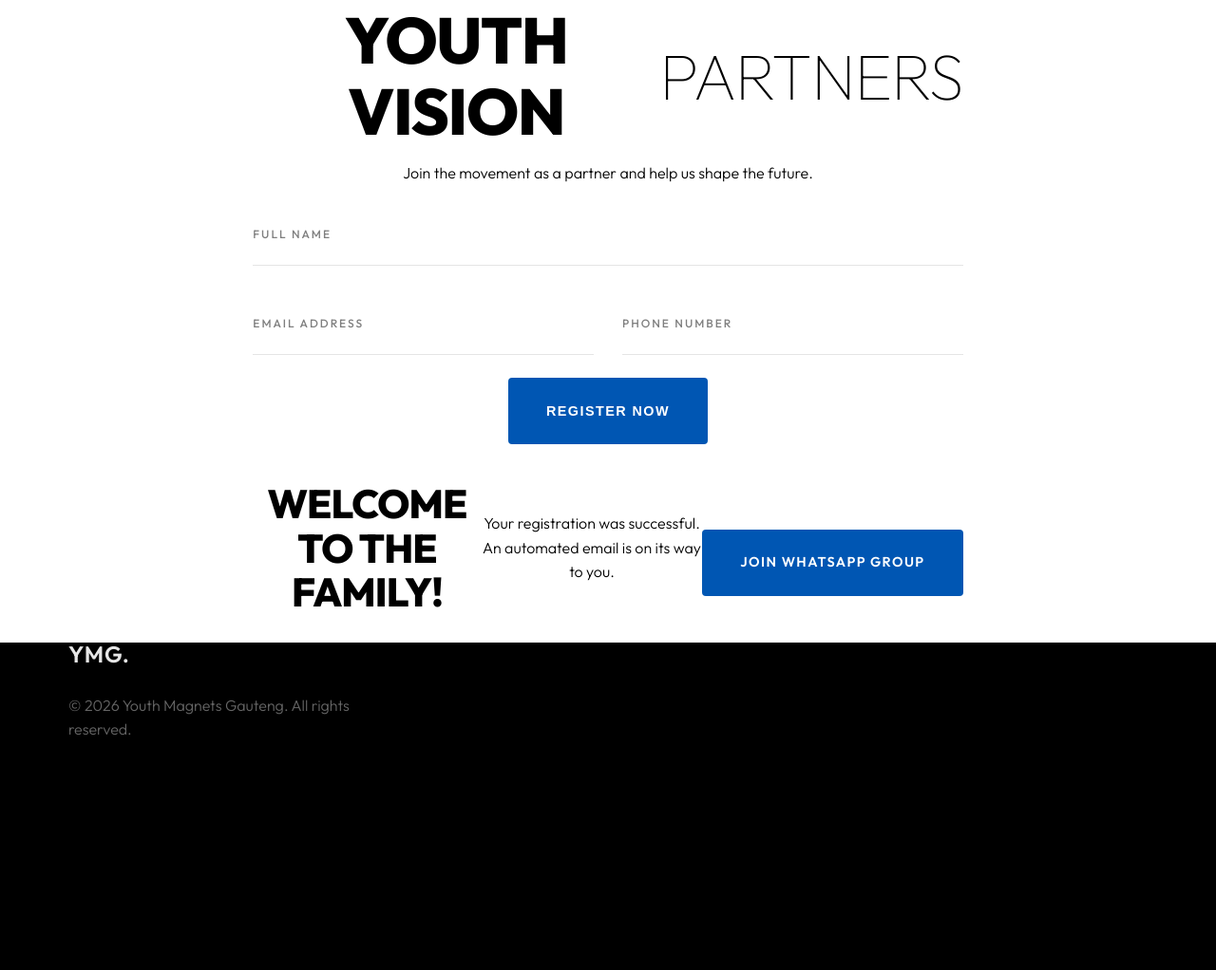
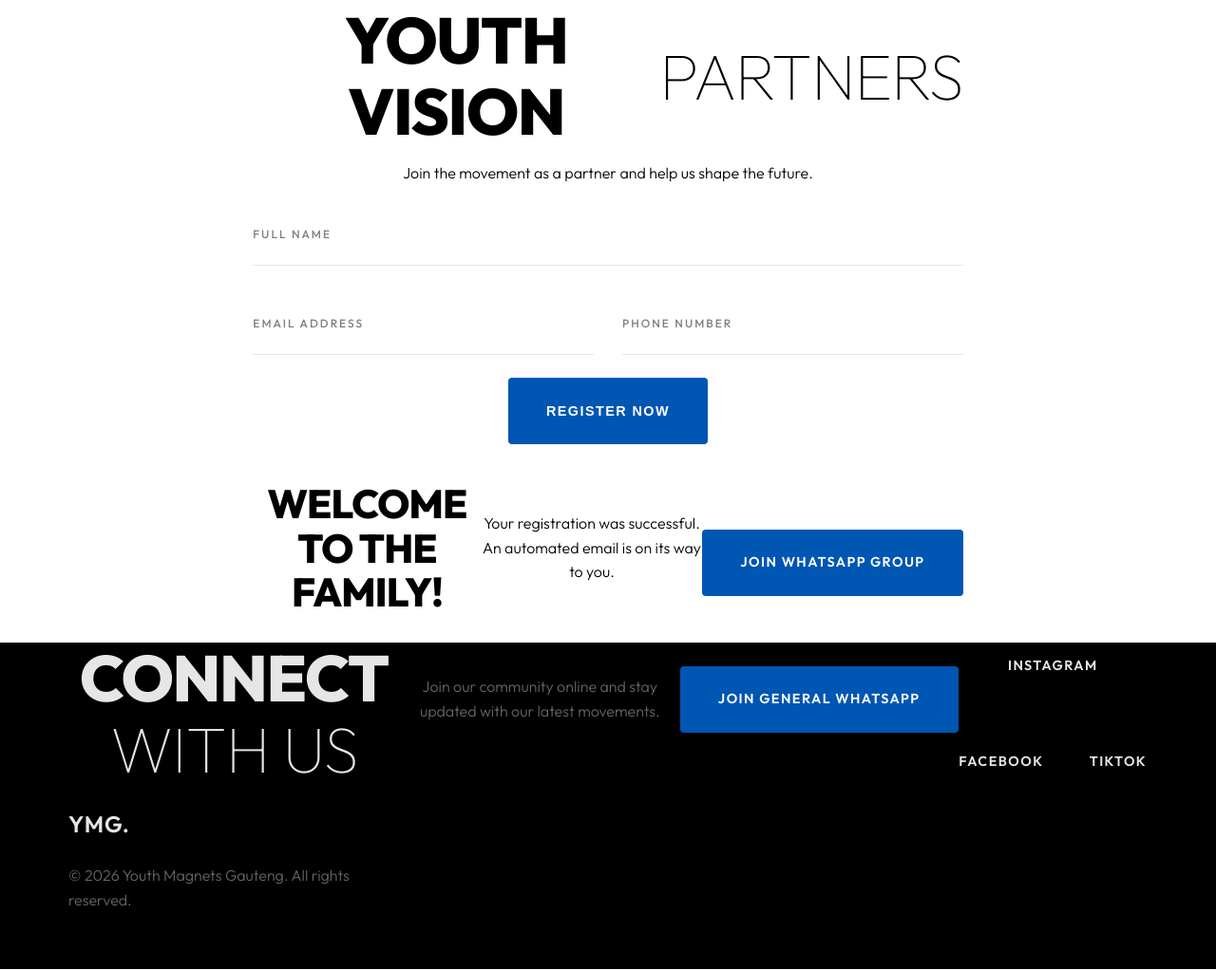
Before and after one commit to thulanesigasa/ym_gauteng, a Flask app: page / in a window 1280 px wide. Shown: the part 2619-3641 px from the top of the page at 95% size. Before the commit the page ends 3394 px from the top, so only its background shows below. Run offline with Flask 3, Linux system fonts and the light colour scheme; some libraries are stand-ins or nearby versions.

Commit message:
Add general Socials section with WhatsApp group and social links

```diff
--- a/static/css/style.css
+++ b/static/css/style.css
@@ -212,12 +212,24 @@ h1, h2, h3 {
     to { transform: translateX(0); opacity: 1; }
 }
 
-/* Responsive */
-@media (max-width: 768px) {
-    .mil-merch-banner {
-        padding: 3rem 1.5rem;
-    }
-    .mil-merch-banner h3 {
-        font-size: 1.8rem;
-    }
+/* Social Grid */
+.mil-social-grid {
+    display: flex;
+    justify-content: center;
+    gap: 3rem;
+    flex-wrap: wrap;
 }
+
+.mil-social-grid a {
+    text-decoration: none;
+    font-weight: 600;
+    text-transform: uppercase;
+    letter-spacing: 0.1em;
+    font-size: 0.9rem;
+    transition: var(--transition-smooth);
+}
+
+.mil-social-grid a:hover {
+    color: var(--blue-light) !important;
+    transform: translateY(-5px);
+}
--- a/templates/index.html
+++ b/templates/index.html
@@ -77,6 +77,7 @@
                                     <li><a href="#departments">Departments</a></li>
                                     <li><a href="#merch">Merch</a></li>
                                     <li><a href="#register">Join YVP</a></li>
+                                    <li><a href="#socials">Socials</a></li>
                                 </ul>
                             </nav>
                         </div>
@@ -292,6 +293,32 @@
                     </div>
                 </section>
 
+                <!-- socials -->
+                <section id="socials" class="mil-dark-bg">
+                    <div class="mi-invert-fix">
+                        <div class="container mil-p-120-120">
+                            <div class="row justify-content-center">
+                                <div class="col-lg-8 mil-center">
+                                    <h2 class="mil-muted mil-up mil-mb-30">Connect <span class="mil-thin">With Us</span></h2>
+                                    <p class="mil-light-soft mil-up mil-mb-60">Join our community online and stay updated with our latest movements.</p>
+
+                                    <div class="mil-up mil-mb-60">
+                                        <a href="https://chat.whatsapp.com/general" target="_blank" class="mil-button mil-arrow-place">
+                                            <span>Join General WhatsApp</span>
+                                        </a>
+                                    </div>
+
+                                    <div class="mil-social-grid mil-up">
+                                        <a href="https://instagram.com/youthmagnetsgauteng" target="_blank" class="mil-muted mil-mb-30">Instagram</a>
+                                        <a href="https://facebook.com/youthmagnetsgauteng" target="_blank" class="mil-muted mil-mb-30">Facebook</a>
+                                        <a href="https://tiktok.com/@youthmagnetsgauteng" target="_blank" class="mil-muted mil-mb-30">TikTok</a>
+                                    </div>
+                                </div>
+                            </div>
+                        </div>
+                    </div>
+                </section>
+
                 <!-- footer -->
                 <footer class="mil-dark-bg">
                     <div class="mi-invert-fix">
```
